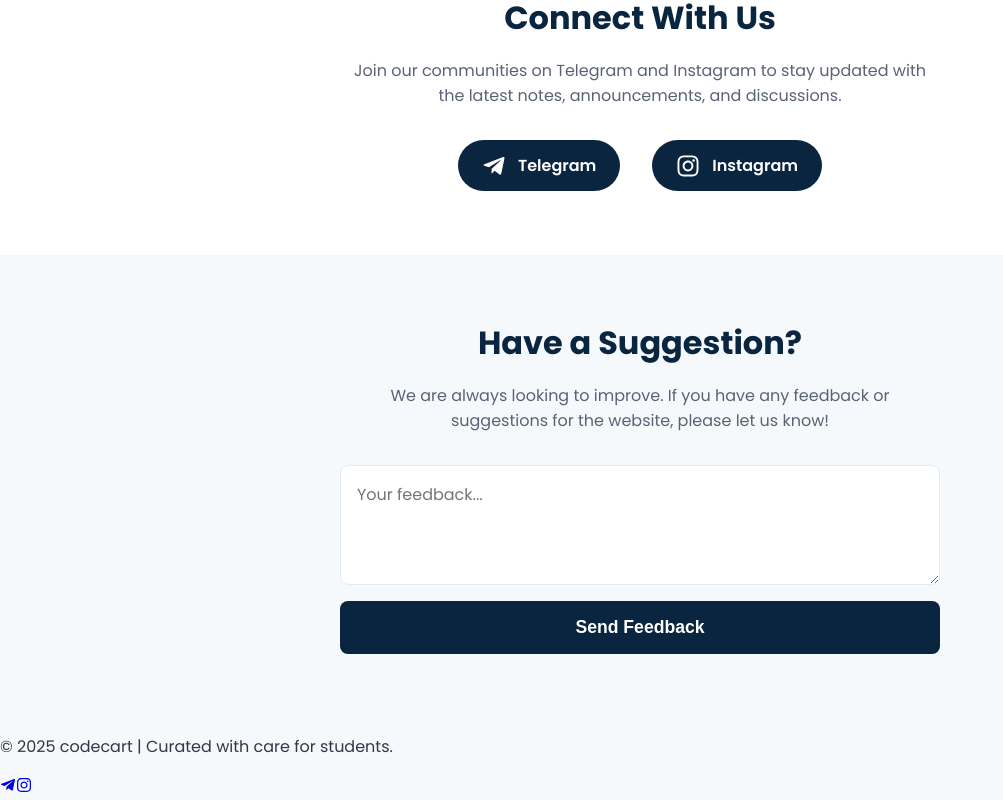
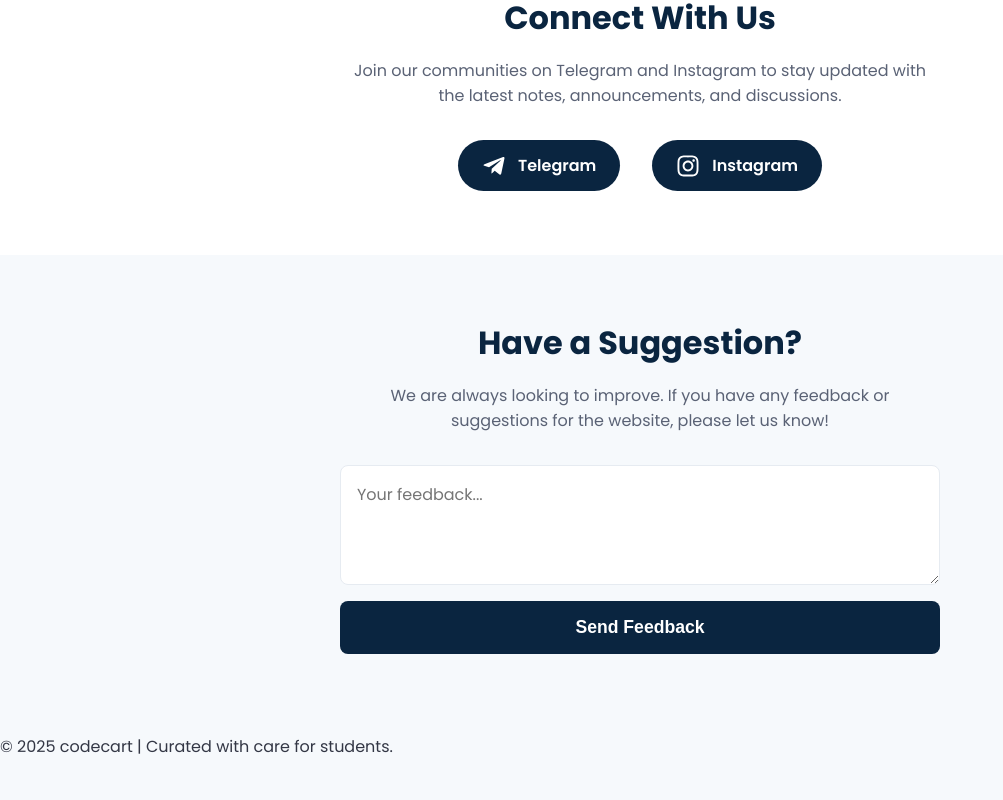
Before and after one commit to codecarts/codecart, a React (Vite) app in the folder frontend/: page / in a window 1280 px wide. Shown: the part 1195-1995 px from the top of the page, without its empty margins (0-1003 px from the left). After the commit the page ends 1970 px from the top, so only its background shows below. Built offline with nearby package versions, Linux system fonts and the light colour scheme; no server answers.

Commit message:
Resolve merge conflicts

```diff
--- a/frontend/src/App.jsx
+++ b/frontend/src/App.jsx
@@ -87,14 +87,6 @@
   return (
     <footer className="footer">
       <p>© 2025 codecart | Curated with care for students.</p>
-       <div className="footer-socials">
-        <a href="https://t.me/your_telegram_group" target="_blank" rel="noopener noreferrer">
-          <FaTelegramPlane />
-        </a>
-        <a href="https://instagram.com/your_instagram_page" target="_blank" rel="noopener noreferrer">
-          <FaInstagram />
-        </a>
-      </div>
     </footer>
   );
 }
```
